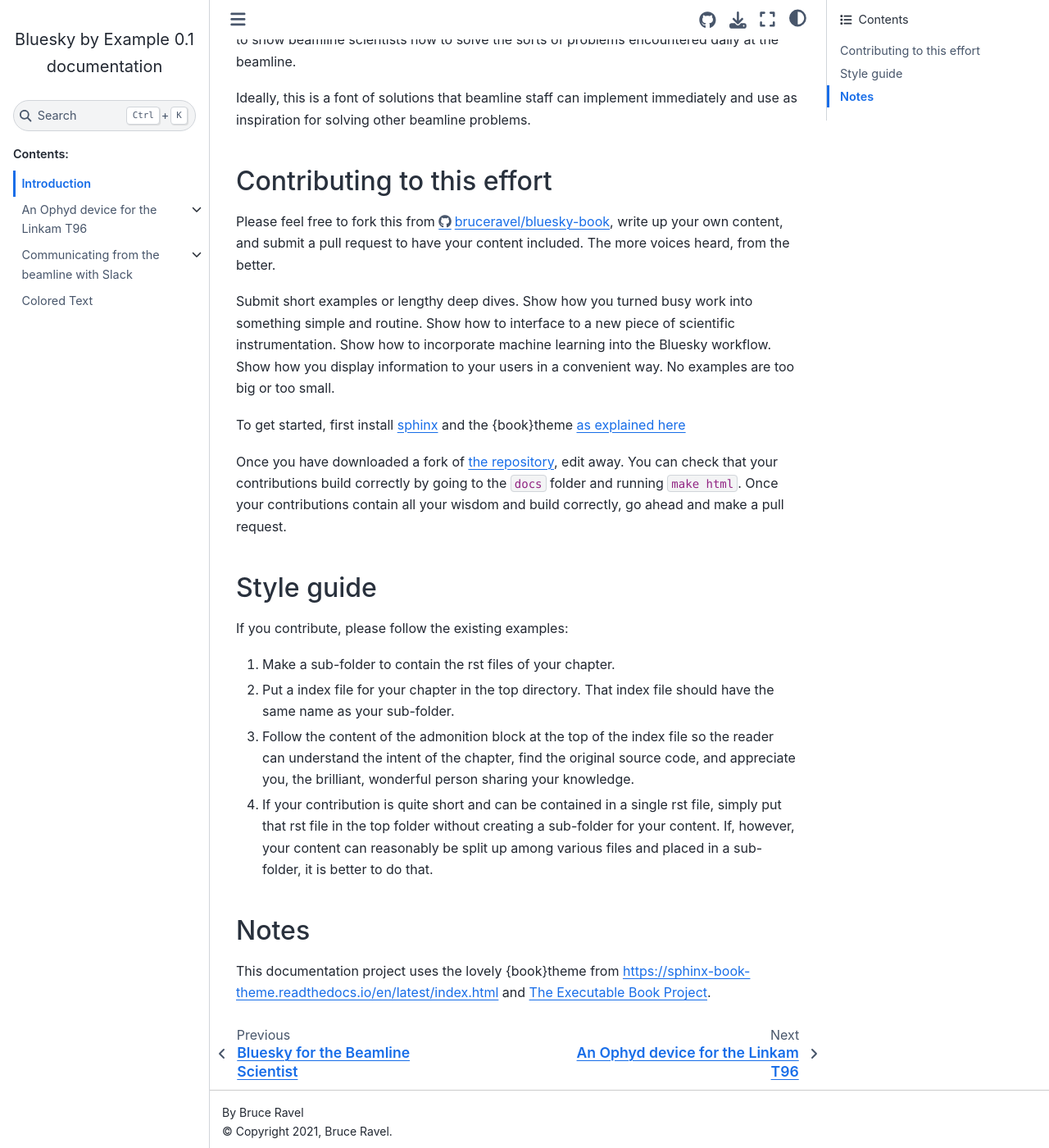
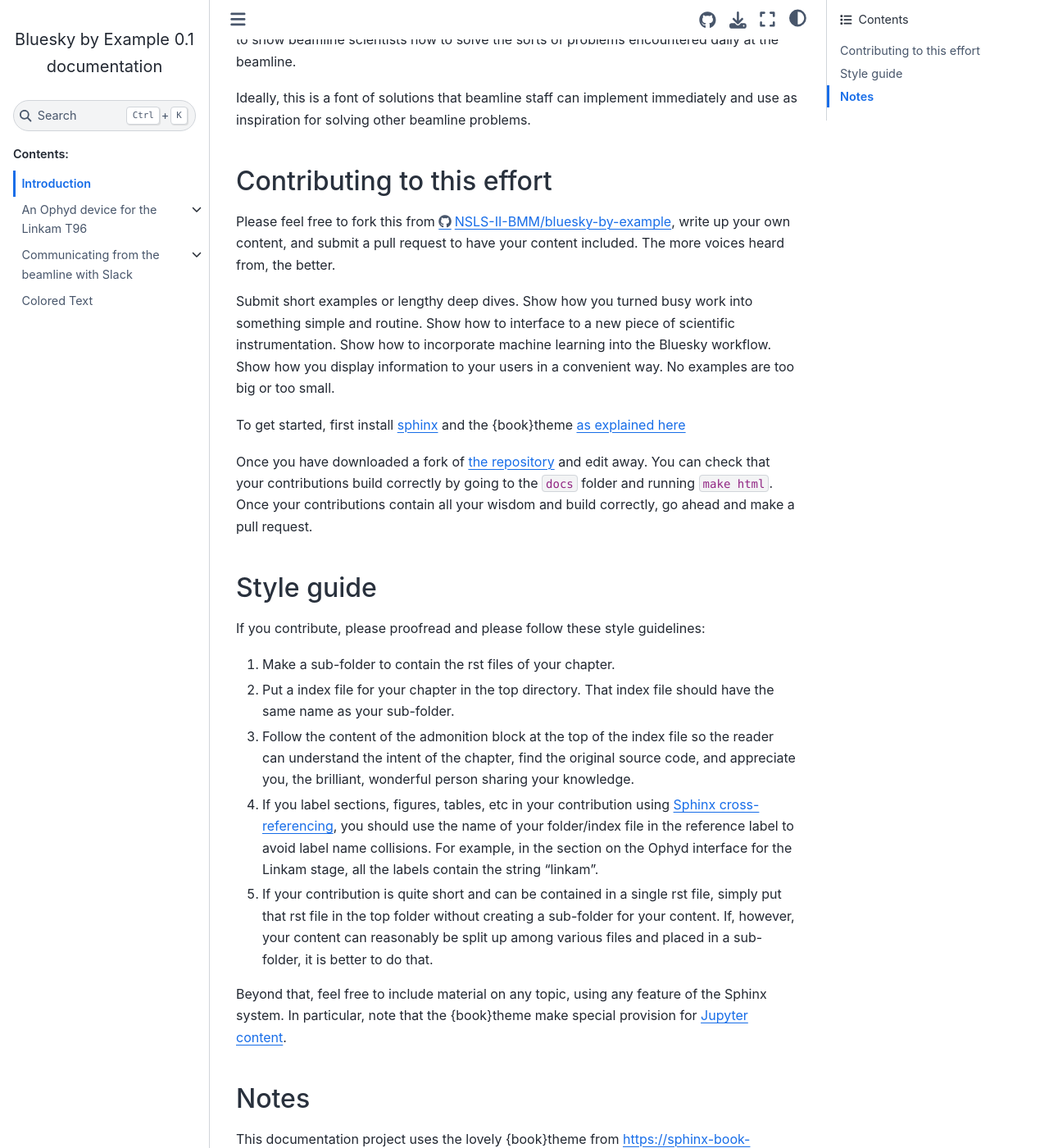
Before and after one commit to NSLS2/bmm-bluesky-by-example, a Sphinx documentation site: the page built from docs/introduction.rst, in a window 1280 px wide and 1400 px high, scrolled down 453 px. Shown: the whole window at 82% size. Built offline with Sphinx 7.4.7 and the Sphinx Book theme 1.1.4, drawn with Linux system fonts in a browser that asks for light colours.

Commit message:
bluesky link in left sidebar
more careful cross referencing
better style guidance

```diff
--- a/docs/colored_text.rst
+++ b/docs/colored_text.rst
@@ -13,8 +13,8 @@
    listings for those things.
 
    Lesson
-     Use IPython tools to apply color and style to text written to the
-     bsui terminal
+     Develop convenient tools for applying color and style to text
+     written to the bsui terminal.
 
    Beamline
      `BMM <https://wiki-nsls2.bnl.gov/beamline6BM/index.php?Main_Page>`__
@@ -107,7 +107,7 @@
 function shown above to color the characters making up the walls of
 the box.
 
-The :ref:`Linkam status display <fig-statusbox>` is an example of this
+The :ref:`Linkam status display <fig-linkam-statusbox>` is an example of this
 in use, with some of the interior text being displayed using the
 ``colored()`` function described above.
 
--- a/docs/conf.py
+++ b/docs/conf.py
@@ -55,7 +55,12 @@
     "use_issues_button": True,
     "use_repository_button": True,
     "use_download_button": True,
+    "extra_navbar": '<p><a href=https://blueskyproject.io><img src="_static/bluesky-logo-dark.svg" style="height: 1cm;"><br>The Bluesky Project</a></p>',
 }
+
+#html_sidebars = {
+#    "**": ["sidebar-logo.html", "search-field.html", "sbt-sidebar-nav.html", "sbt-sidebar-footer.html"]
+#}
 
 # Add any paths that contain custom static files (such as style sheets) here,
 # relative to this directory. They are copied after the builtin static files,
--- a/docs/introduction.rst
+++ b/docs/introduction.rst
@@ -30,9 +30,9 @@
 ---------------------------
 
 Please feel free to fork this from
-https://github.com/bruceravel/bluesky-book, write up your own content,
-and submit a pull request to have your content included.  The more
-voices heard, from the better.
+https://github.com/NSLS-II-BMM/bluesky-by-example, write up your own
+content, and submit a pull request to have your content included.  The
+more voices heard from, the better.
 
 Submit short examples or lengthy deep dives.  Show how you turned
 busy work into something simple and routine.  Show how to interface to
@@ -46,16 +46,18 @@
 <https://sphinx-book-theme.readthedocs.io/en/latest/tutorials/get-started.html>`__
 
 Once you have downloaded a fork of `the repository
-<https://github.com/bruceravel/bluesky-book>`__, edit away.  You can
-check that your contributions build correctly by going to the ``docs``
-folder and running ``make html``.  Once your contributions contain all
-your wisdom and build correctly, go ahead and make a pull request.
+<https://github.com/NSLS-II-BMM/bluesky-by-example>`__ and edit away.
+You can check that your contributions build correctly by going to the
+``docs`` folder and running ``make html``.  Once your contributions
+contain all your wisdom and build correctly, go ahead and make a pull
+request.
 
 
 Style guide
 -----------
 
-If you contribute, please follow the existing examples:
+If you contribute, please proofread and please follow these style
+guidelines:
 
 #. Make a sub-folder to contain the rst files of your chapter.
 
@@ -67,12 +69,24 @@
    the original source code, and appreciate you, the brilliant,
    wonderful person sharing your knowledge.
 
+#. If you label sections, figures, tables, etc in your contribution
+   using `Sphinx cross-referencing
+   <https://docs.readthedocs.io/en/stable/guides/cross-referencing-with-sphinx.html>`__,
+   you should use the name of your folder/index file in the
+   reference label to avoid label name collisions.  For example, in
+   the section on the Ophyd interface for the Linkam stage, all the
+   labels contain the string "linkam".
+
 #. If your contribution is quite short and can be contained in a
    single rst file, simply put that rst file in the top folder without
    creating a sub-folder for your content.  If, however, your content
    can reasonably be split up among various files and placed in a
    sub-folder, it is better to do that.
 
+Beyond that, feel free to include material on any topic, using any
+feature of the Sphinx system.  In particular, note that the
+{book}theme make special provision for `Jupyter content
+<https://sphinx-book-theme.readthedocs.io/en/latest/notebooks.html>`__.
 
 Notes
 -----
--- a/docs/linkam/features.rst
+++ b/docs/linkam/features.rst
@@ -14,7 +14,7 @@
    linkam.status()
 
 
-.. _fig-statusbox:
+.. _fig-linkam-statusbox:
 .. figure:: ../_static/statusbox.png
    :target: ../_static/statusbox.png
    :align: center
--- a/docs/linkam/ophyd.rst
+++ b/docs/linkam/ophyd.rst
@@ -145,7 +145,7 @@
 
 and see something like this at the bsui terminal:
 
-.. _fig-progressbar:
+.. _fig-linkam-progressbar:
 .. figure:: ../_static/progressbar.png
    :target: ../_static/progressbar.png
    :align: center
--- a/docs/linkam/problem.rst
+++ b/docs/linkam/problem.rst
@@ -15,7 +15,7 @@
 Jakub also provided us with a CSS screen as an interface to the
 Linkam.  Here's what that looks like.
 
-.. _fig-css:
+.. _fig-linkam-css:
 .. figure:: ../_static/css.png
    :target: ../_static/css.png
    :align: center
```
Also changed, not shown: docs/_static/bluesky-logo-dark.svg (added).
